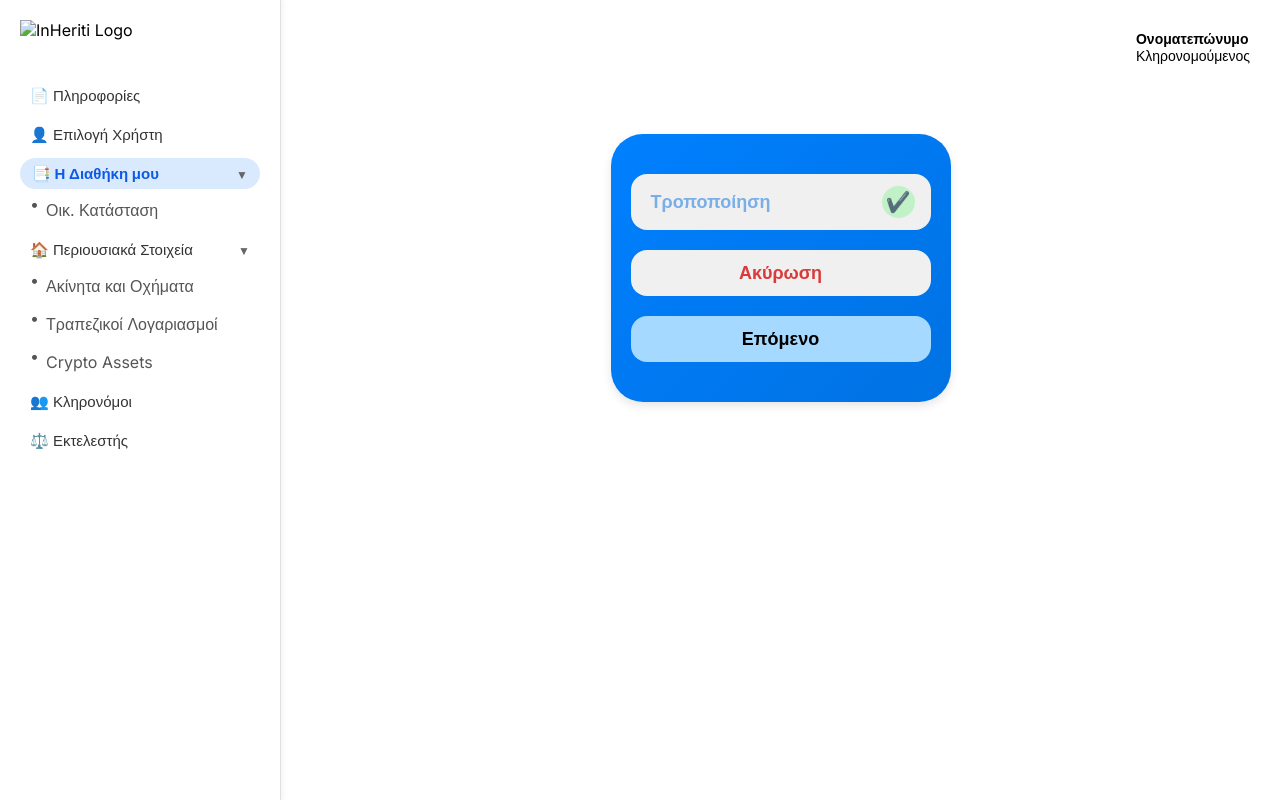
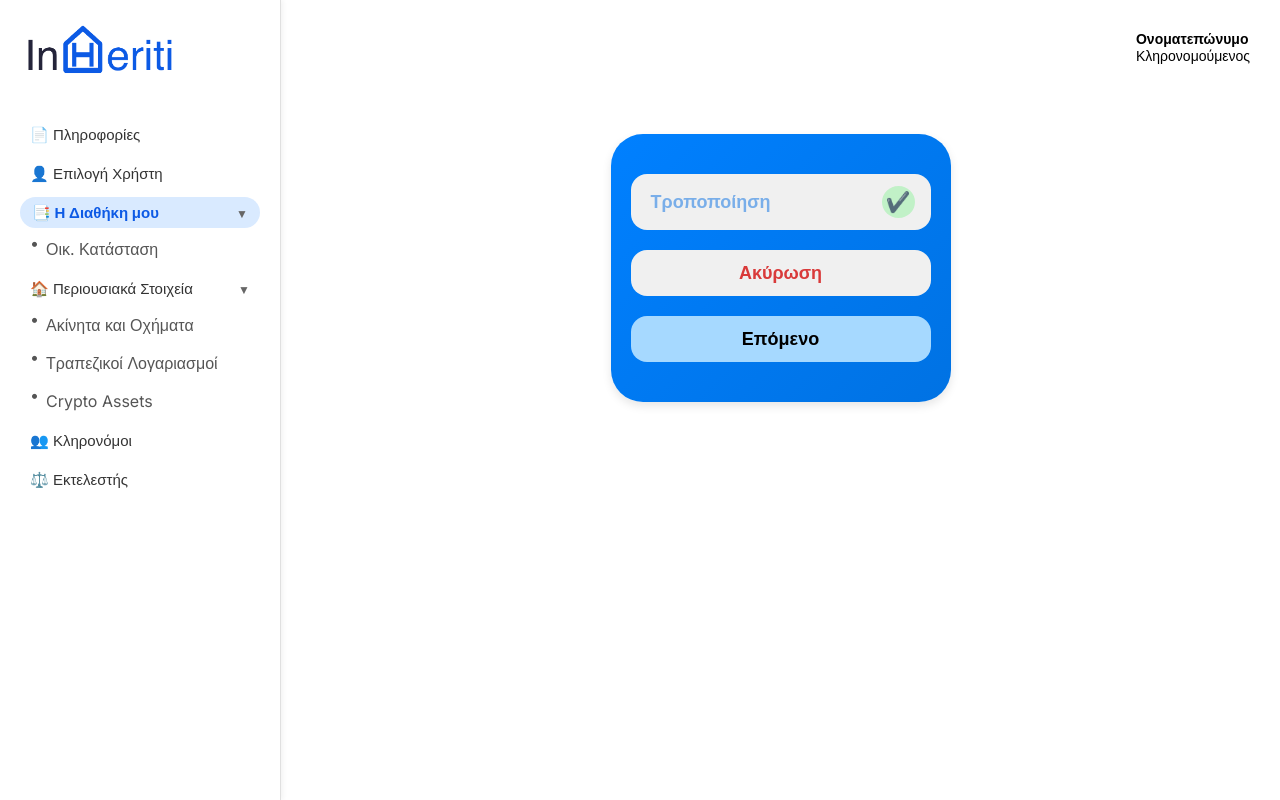
Before and after one commit to DimLiber/Inheriti, a plain HTML site: page project-code/mockup3/index.html in a window 1280 px wide. Drawn offline with Linux system fonts and the light colour scheme.

Commit message:
Fix Logo image

```diff
--- a/project-code/mockup3/index.html
+++ b/project-code/mockup3/index.html
@@ -12,7 +12,7 @@
     <!-- Sidebar -->
     <div class="sidebar">
       <div class="logo">
-        <img src="logo.png" alt="InHeriti Logo" class="logo-img">
+        <img src="../logo.png" alt="InHeriti Logo" class="logo-img">
       </div>
       <div class="menu">
         <div class="menu-item">📄 Πληροφορίες</div>
```
